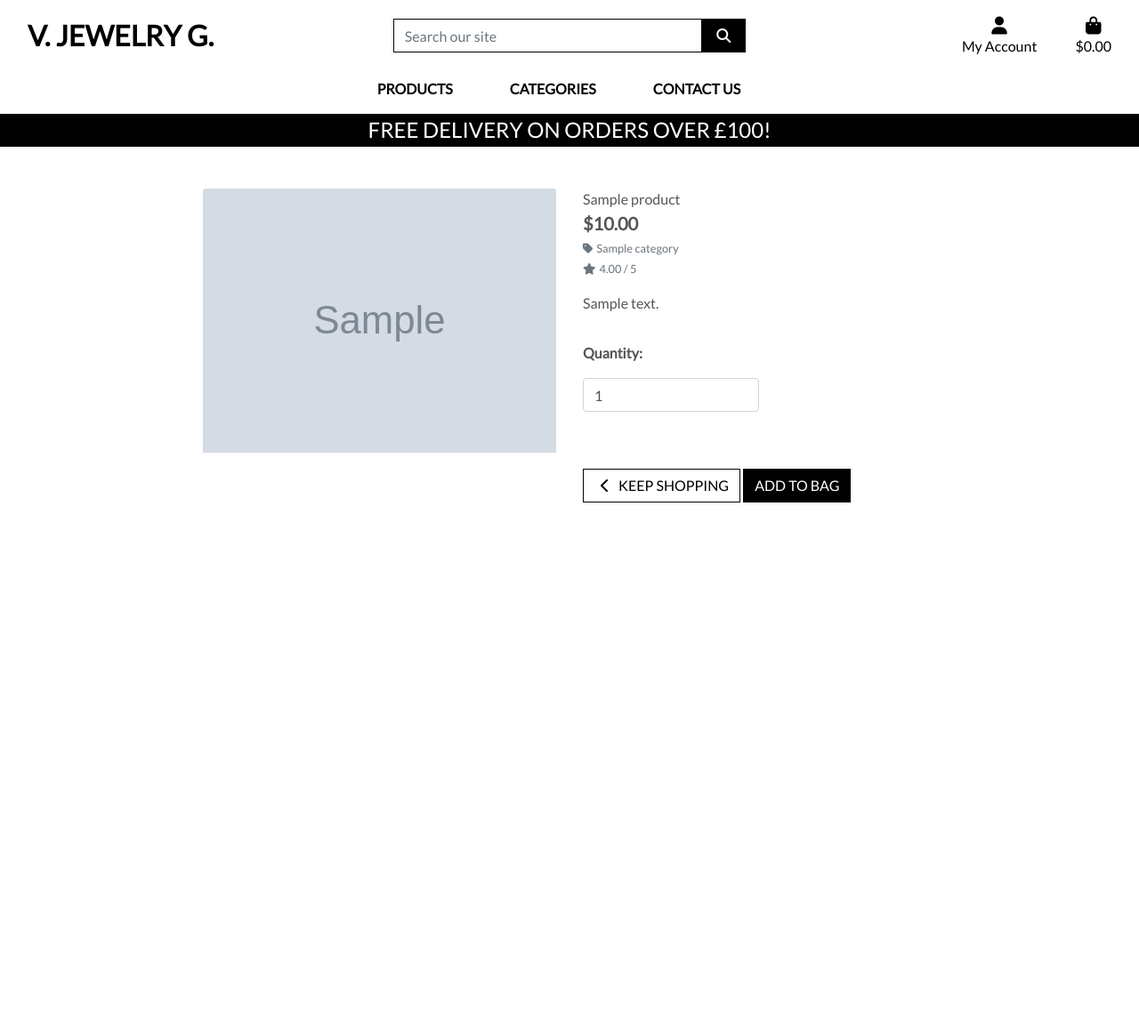
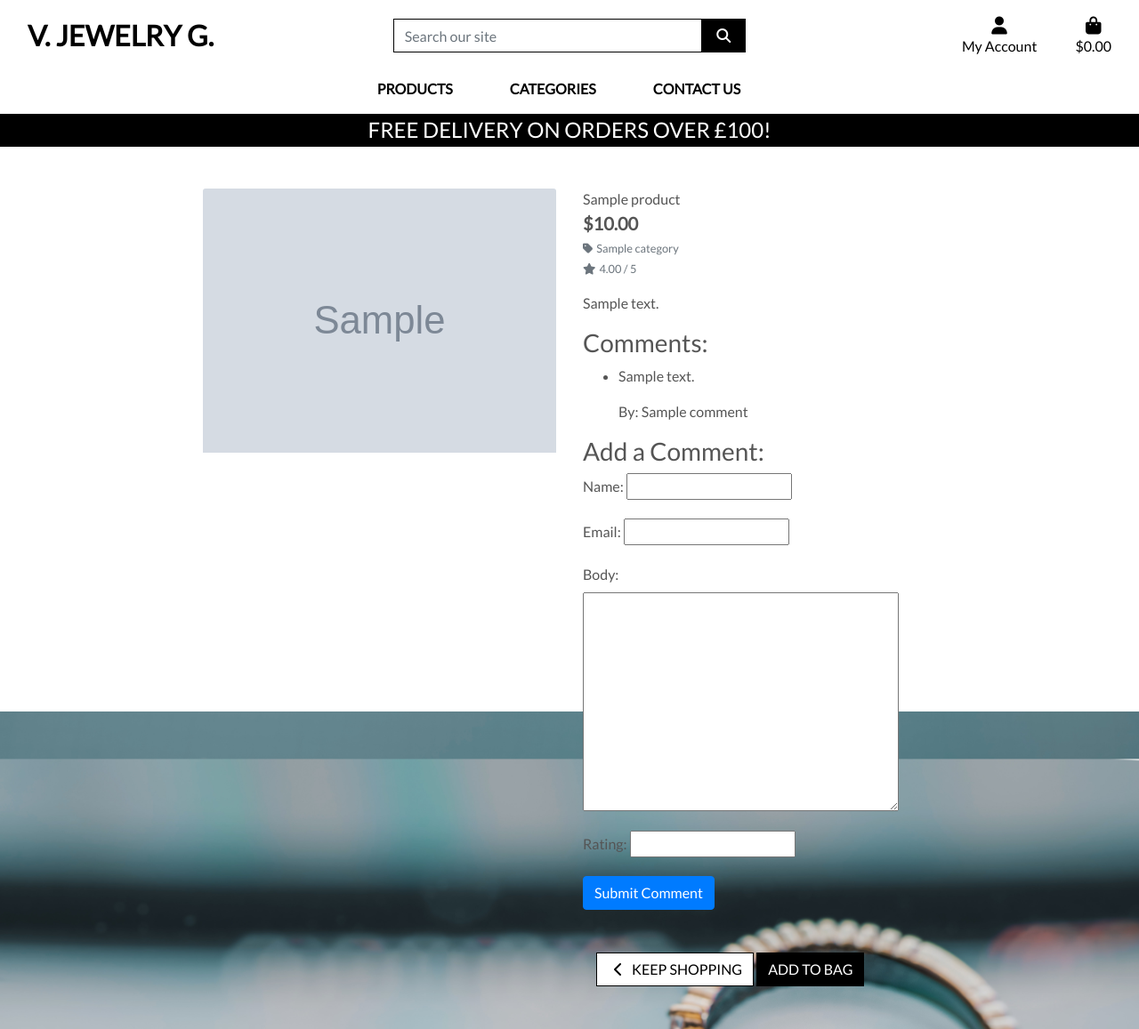
Before and after one commit to Vaidots/Project-5, a Django app: page /products/1 in a window 1280 px wide. Shown: the whole page at 89% size. Before the commit the page ends 565 px from the top, so only its background shows below. Run offline with Django 3.2, Linux system fonts and the light colour scheme; a user stored in the database is signed in; tables that the repository leaves empty hold one stand-in row (values such as "Sample post"); grey boxes marked "Sample" are stand-in pictures; some libraries are stand-ins or nearby versions.

Commit message:
Changed review to comment model, add views,forms,template,urls

```diff
--- a/V_jewelry_G/settings.py
+++ b/V_jewelry_G/settings.py
@@ -44,6 +44,7 @@ INSTALLED_APPS = [
     'home',
     'products',
     'bag',
+
 ]
 
 MIDDLEWARE = [
--- a/V_jewelry_G/urls.py
+++ b/V_jewelry_G/urls.py
@@ -22,6 +22,7 @@ from django.conf.urls.static import static
 urlpatterns = [
     path('admin/', admin.site.urls),
     path('accounts/', include('allauth.urls')),
+    path('accounts/', include('django.contrib.auth.urls')),
     path('', include('home.urls')),
     path('products/', include('products.urls')),
     path('bag/', include('bag.urls')),
--- /dev/null
+++ b/products/forms.py
@@ -0,0 +1,7 @@
+from django import forms
+from .models import Comment
+
+class CommentForm(forms.ModelForm):
+    class Meta:
+        model = Comment
+        fields = ['name', 'email', 'body', 'rating']
--- a/products/models.py
+++ b/products/models.py
@@ -1,5 +1,6 @@
 from django.db import models
 from django.contrib.auth.models import User
+
 
 
 class Category(models.Model):
@@ -39,20 +40,17 @@ class Product(models.Model):
     def __str__(self):
         return self.name
 
-class Review(models.Model):
-    RATING_CHOICES = (
-        (1, '1 - Poor'),
-        (2, '2 - Below average'),
-        (3, '3 - Average'),
-        (4, '4 - Good'),
-        (5, '5 - Excellent'),
-    )
+class Comment(models.Model):
+    product = models.ForeignKey(Product, on_delete=models.CASCADE, related_name='comments')
+    name = models.CharField(max_length=80)
+    email = models.EmailField()
+    body = models.TextField()
+    rating = models.DecimalField(max_digits=6, decimal_places=2, null=True, blank=True)
+    created_on = models.DateTimeField(auto_now_add=True)
+    approved = models.BooleanField(default=False)
 
-    product = models.ForeignKey(Product, on_delete=models.CASCADE, related_name='reviews')
-    user = models.ForeignKey(User, on_delete=models.CASCADE)
-    rating = models.PositiveIntegerField(choices=RATING_CHOICES)
-    comment = models.TextField()
-    created_at = models.DateTimeField(auto_now_add=True)
+    class Meta:
+        ordering = ["created_on"]
 
     def __str__(self):
-        return f'Review by {self.user} for {self.product.name}'
+        return f"Comment {self.body} by {self.name}"
--- a/products/templates/products/product_detail.html
+++ b/products/templates/products/product_detail.html
@@ -43,17 +43,30 @@
                         <small class="text-muted">No Rating</small>
                     {% endif %}
                     <p class="mt-3">{{ product.description }}</p>
-                    <form class="form" action="{% url 'add_to_bag' product.id %}" method="POST">
+                    <form class="form" method="post" action="{% url 'product_detail' product_id=product.id %}">
                         {% csrf_token %}
-                        <div class="form-row">
-                            <div class="col-12">
-                                <p class="mt-3"><strong>Quantity:</strong></p>
-                                <div class="form-group w-50">
-                                    <div class="input-group">
-                                        <input class="form-control qty_input" type="number" name="quantity" value="1" min="1" max="99" data-item_id="{{ product.id }}" id="id_qty_{{ product.id }}">
-                                    </div>
-                                </div>
-                            </div>
+                        {% if user.is_authenticated %}
+                            {% if comments %}
+                                <h3>Comments:</h3>
+                                <ul class="comment-list">
+                                    {% for comment in comments %}
+                                        <li>
+                                            <p>{{ comment.body }}</p>
+                                            <p>By: {{ comment.name }}</p>
+                                        </li>
+                                    {% empty %}
+                                        <li>No comments yet.</li>
+                                    {% endfor %}
+                                </ul>
+                            {% endif %}
+
+                            <h3>Add a Comment:</h3>
+                            {{ comment_form.as_p }}
+                            <input type="submit" class="btn btn-primary" value="Submit Comment">
+                        {% else %}
+                            <p>Please <a href="{% url 'login' %}">log in</a> to leave a comment.</p>
+                        {% endif %}
+                    </form>
 
                     <div class="col-12">
                         <a href="{% url 'products' %}" class="btn btn-outline-black rounded-0 mt-5">
@@ -66,8 +79,6 @@
                     </div>
                     <input type="hidden" name="redirect_url" value="{{ request.path }}">
                 </div>
-                    </form>
-                </div>
             </div>
         </div>
     </div>
--- a/products/urls.py
+++ b/products/urls.py
@@ -4,4 +4,6 @@ from . import views
 urlpatterns = [
     path('', views.all_products, name='products'),
     path('<product_id>', views.product_detail, name='product_detail'),
+    path('<int:product_id>/', views.product_detail, name='product_detail'),
+
     ]
--- a/products/views.py
+++ b/products/views.py
@@ -3,7 +3,9 @@ from django.shortcuts import render, redirect, reverse, get_object_or_404
 from django.contrib import messages
 from django.db.models import Q
 from django.db.models.functions import Lower
-from .models import Product, Category
+from .models import Product, Category, Comment
+from .forms import CommentForm
+
 
 # Create your views here.
 
@@ -67,9 +69,23 @@ def product_detail(request, product_id):
     """ A view to show individual product details """
 
     product = get_object_or_404(Product, pk=product_id)
+    comments = Comment.objects.filter(product=product, approved=True)
+
+    if request.method == 'POST':
+        form = CommentForm(request.POST)
+        if form.is_valid():
+            comment = form.save(commit=False)
+            comment.product = product
+            comment.save()
+            # Redirect to the product detail page after the comment is added
+            return redirect('product_detail', product_id=product_id)
+    else:
+        form = CommentForm()
 
     context = {
         'product': product,
+        'comments': comments,
+        'comment_form': form,
     }
 
     return render(request, 'products/product_detail.html', context)
```
Also changed, not shown: products/admin.py (+11 -7 lines), products/migrations/0002_auto_20230714_0844.py (added), products/migrations/0003_comment_rating.py (added). Lines whose indentation alone changed are shown as unchanged.
